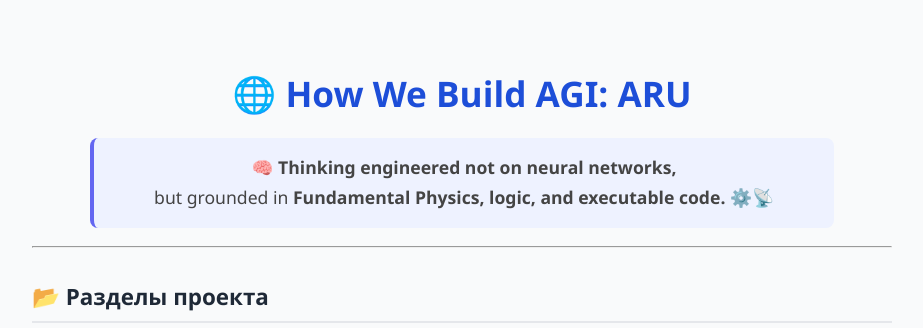
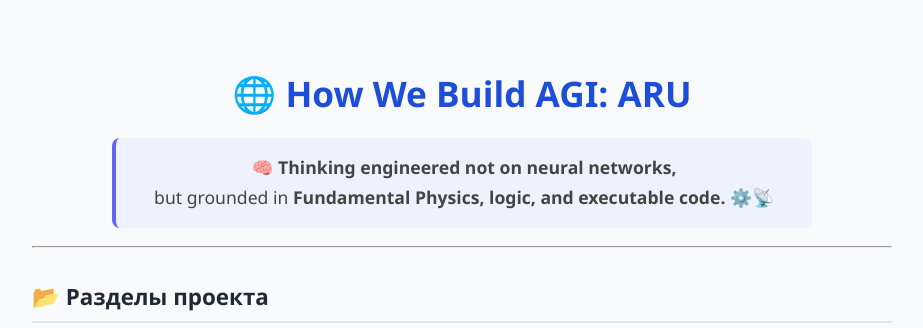
Before and after one commit to Mukhameds/How-we-build-AGI-ARU, a Jekyll site: the page built from index.md, in a window 1280 px wide. Shown: the top 328 px of the page, without its empty margins (178-1101 px from the left). Built offline with Jekyll 4.4.1, drawn with Linux system fonts in a browser that asks for light colours.

Commit message:
Update default.html

```diff
--- a/_layouts/default.html
+++ b/_layouts/default.html
@@ -5,8 +5,15 @@
     <meta name="viewport" content="width=device-width, initial-scale=1.0">
     <title>{{ page.title }}</title>
     <link rel="stylesheet" href="/assets/styles.css">
+    <style>
+      * {
+        box-sizing: border-box;
+      }
+    </style>
   </head>
   <body>
+    <main class="container">
       {{ content }}
+    </main>
   </body>
 </html>
```
Lines whose indentation alone changed are shown as unchanged.
